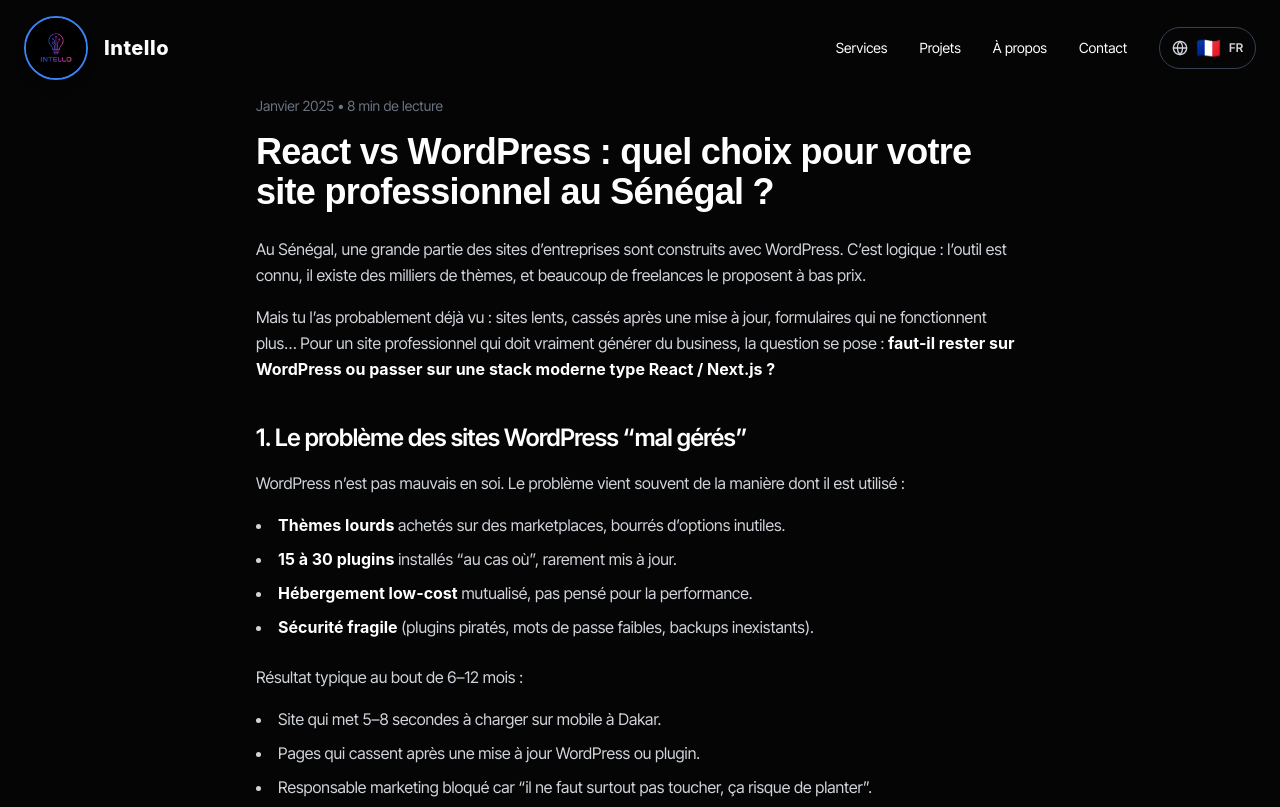
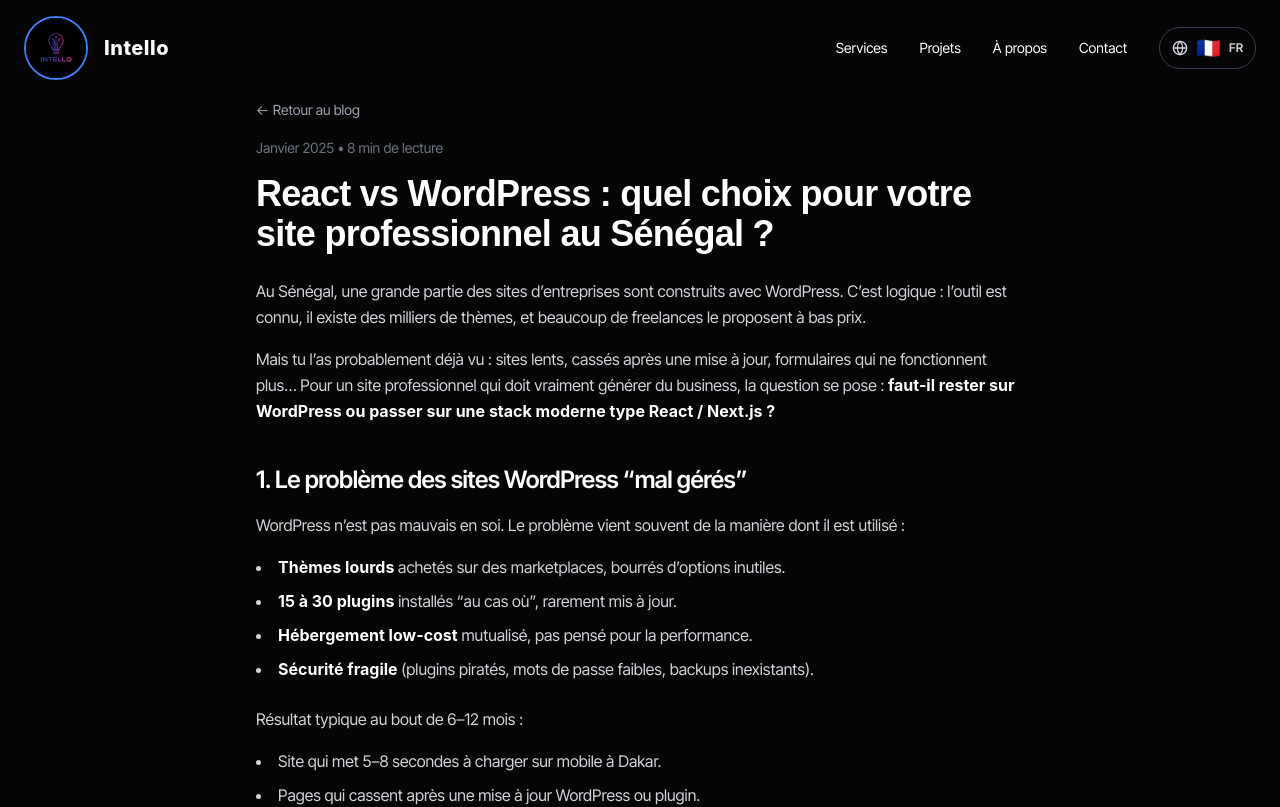
Before and after one commit to intello-agence/intello-website, a React (Vite) app: page /blog/react-vs-wordpress-site-professionnel-senegal in a window 1280 px wide. Shown: the top 807 px of the page. Built offline with nearby package versions, Linux system fonts and the light colour scheme; a web font is replaced by a local one.

Commit message:
ux: add back-to-blog link on article page

```diff
--- a/src/pages/BlogPostReactVsWordPress.jsx
+++ b/src/pages/BlogPostReactVsWordPress.jsx
@@ -71,7 +71,19 @@
         />
 
         <main className="pt-24 pb-20 px-6">
+
           <article className="max-w-3xl mx-auto text-gray-300 leading-relaxed">
+            {/* Lien retour blog */}
+            <div className="mb-4">
+              <Link
+                to="/blog"
+                className="inline-flex items-center text-sm text-gray-400 hover:text-blue-400 transition-colors"
+              >
+                <span className="mr-1">←</span>
+                Retour au blog
+              </Link>
+            </div>
+
             {/* Meta */}
             <p className="text-sm text-gray-500 mb-4">
               Janvier 2025 • 8 min de lecture
```
